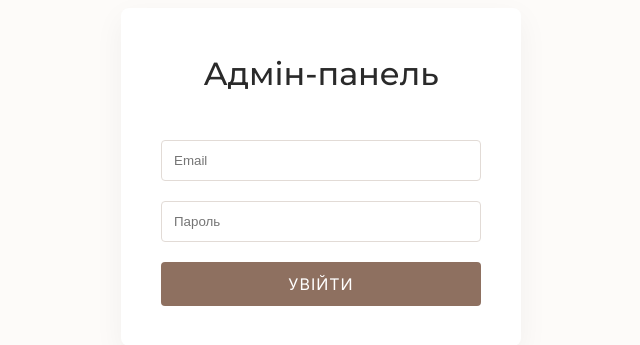
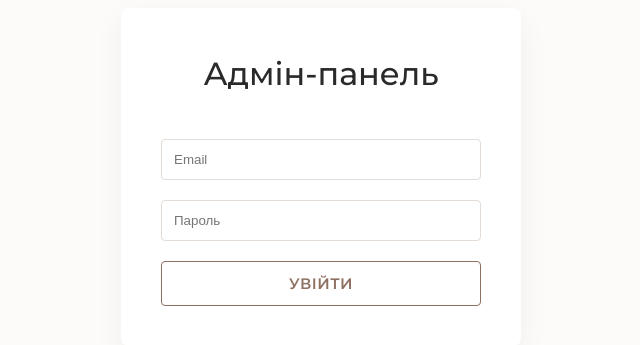
Before and after one commit to MrFox32/CandleStore, a React (Vite) app: page /admin in a window 1280 px wide. Shown: the part 223-568 px from the top of the page, without its empty margins (319-959 px from the left). Built offline with nearby package versions, Linux system fonts and the light colour scheme; no server answers.

Commit message:
style: unify primary button style to boutique outline (transparent + border + fill on hover) globally, removing redundant btn-outline

```diff
--- a/src/components/ContactForm.jsx
+++ b/src/components/ContactForm.jsx
@@ -35,7 +35,7 @@ export default function ContactForm() {
             <div className={styles.successMessage}>
               <h3>Дякуємо!</h3>
               <p>Ваша заявка прийнята. Ми скоро вам зателефонуємо.</p>
-              <button className="btn btn-outline" onClick={() => setSubmitted(false)} style={{marginTop: '20px'}}>Нова заявка</button>
+              <button className="btn" onClick={() => setSubmitted(false)} style={{marginTop: '20px'}}>Нова заявка</button>
             </div>
           ) : (
             <form onSubmit={handleSubmit} className={styles.form}>
--- a/src/index.css
+++ b/src/index.css
@@ -69,34 +69,45 @@ img {
 
 /* Button UI */
 .btn {
+  position: relative;
   display: inline-block;
   padding: 12px 32px;
-  background-color: var(--primary-color);
-  color: #fff;
-  border: none;
-  font-family: var(--font-body);
-  font-size: 1rem;
-  letter-spacing: 1px;
+  background-color: transparent;
+  color: var(--primary-color);
+  border: 1px solid var(--primary-color);
+  font-family: var(--font-heading);
+  font-weight: 600;
+  font-size: 0.95rem;
+  letter-spacing: 0.5px;
   text-transform: uppercase;
   border-radius: var(--radius-sm);
   cursor: pointer;
-  transition: var(--transition);
+  transition: all 0.3s cubic-bezier(0.4, 0, 0.2, 1);
+}
+
+.btn::before {
+  content: '';
+  position: absolute;
+  top: -12px;
+  left: -12px;
+  right: -12px;
+  bottom: -12px;
 }
 
 .btn:hover {
-  background-color: var(--primary-hover);
+  background-color: var(--primary-color);
+  color: #fff;
   transform: translateY(-2px) scale(1.03);
   box-shadow: 0 4px 12px rgba(142, 112, 96, 0.2);
 }
 
-.btn-outline {
-  background-color: transparent;
-  color: var(--primary-color);
-  border: 1px solid var(--primary-color);
+.btn-solid {
+  background-color: var(--primary-color);
+  color: #fff;
 }
 
-.btn-outline:hover {
-  background-color: var(--primary-color);
+.btn-solid:hover {
+  background-color: var(--primary-hover);
   color: #fff;
 }
 
```
